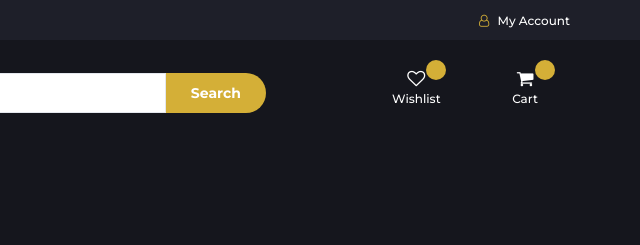
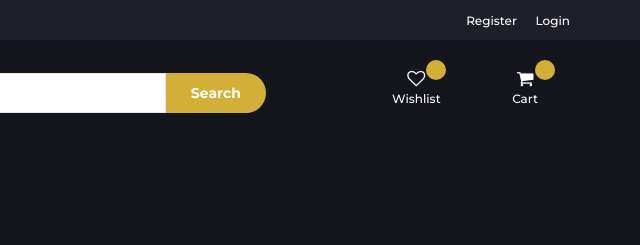
Before and after one commit to Daltimore/dimaz-enterprize, a plain HTML site: page index.html in a window 1280 px wide. Shown: the top 245 px of the page, 640-1280 px from the left. Drawn offline with Linux system fonts and the light colour scheme.

Commit message:
style tweaks

```diff
--- a/index.html
+++ b/index.html
@@ -39,7 +39,8 @@
 						<!-- <li><a href="#"><i class="fa fa-map-marker"></i> unknown </a></li> -->
 					</ul>
 					<ul class="header-links pull-right">
-						<li><a href="#"><i class="fa fa-user-o"></i> My Account</a></li>
+						<li><a href="#"> Register</a></li>
+						<li><a href="#"> Login</a></li>
 					</ul>
 				</div>
 			</div>
```
